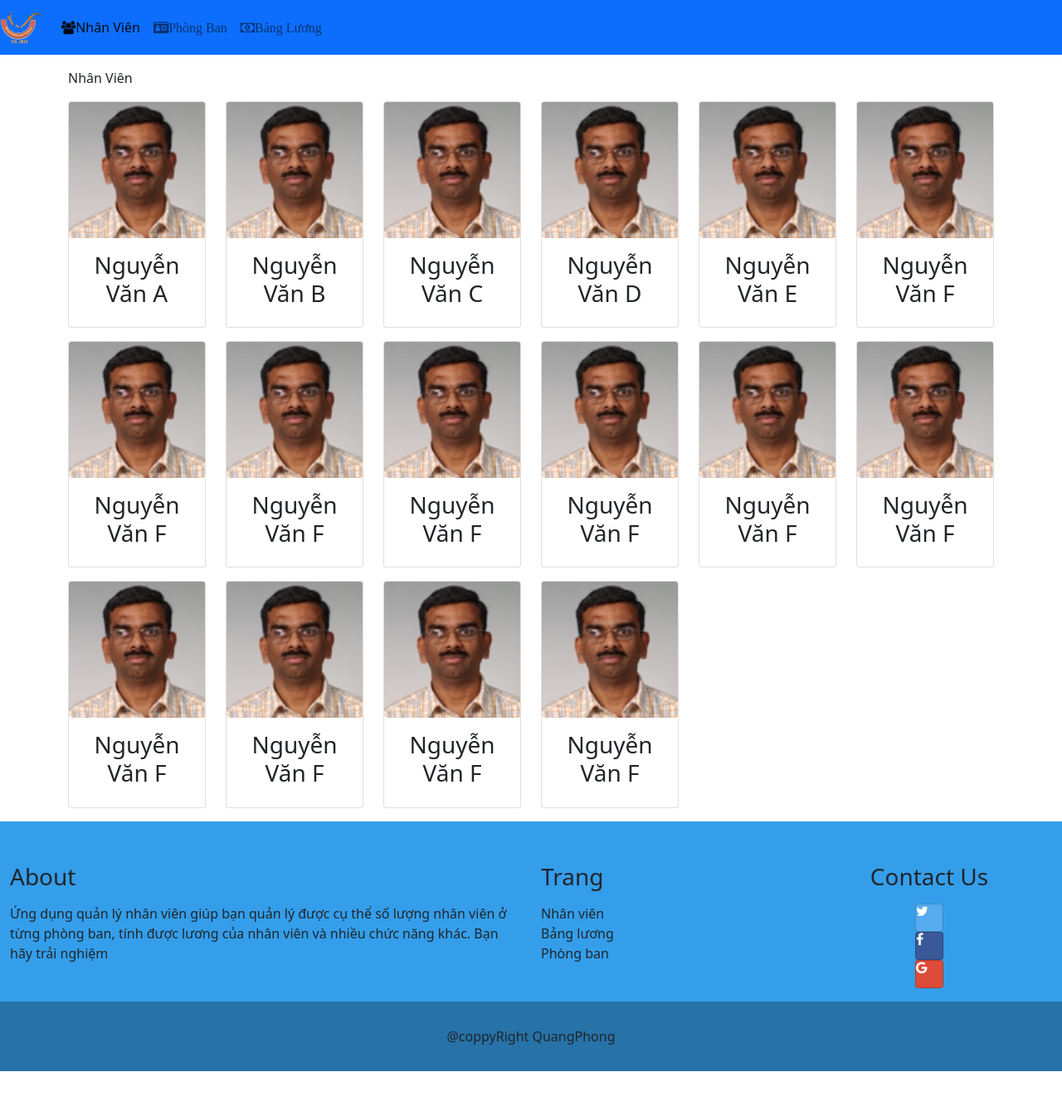
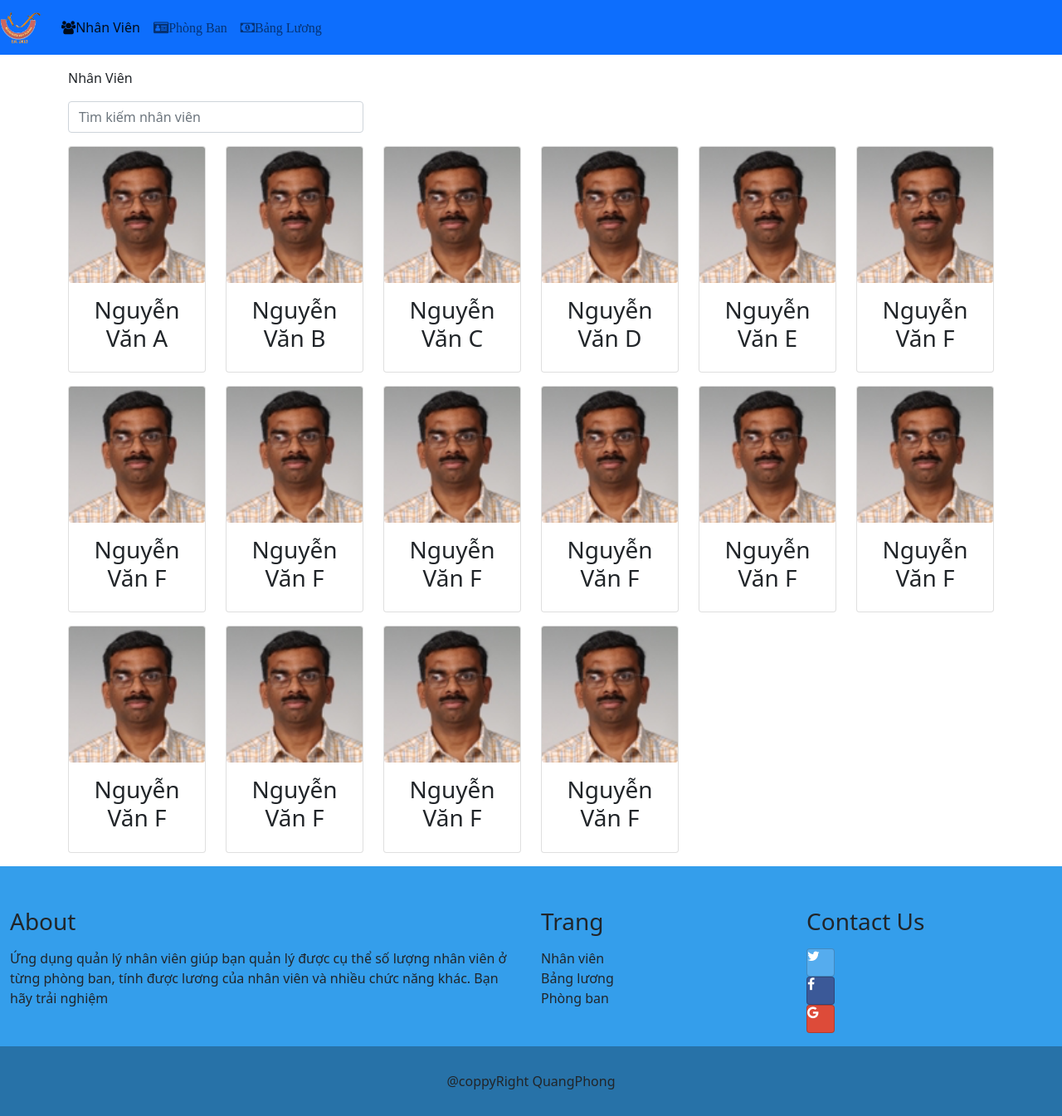
Before and after one commit to Sunghakyo/ReactJS-Emolyee-App, a React (Create React App) app: page /home in a window 1280 px wide. Shown: the whole page at 83% size. Before the commit the page ends 1291 px from the top, so only its background shows below. Built offline with nearby package versions, Linux system fonts and the light colour scheme.

Commit message:
chuc nang nang cao trang nhan vien

```diff
--- a/src/components/DepartMentComponent.js
+++ b/src/components/DepartMentComponent.js
@@ -2,9 +2,8 @@ import { Card, CardTitle, CardBody } from 'reactstrap';
 import { Breadcrumb, BreadcrumbItem } from 'reactstrap';
 import { Link } from "react-router-dom";
 
-
+// component render thẻ phòng ban
 function DepartMent(props) {
-
     const depart = props.departments.map((department) => {
         return (
             <div className="col-12 col-md-6 col-lg-4">
--- a/src/components/FooterComponent.js
+++ b/src/components/FooterComponent.js
@@ -7,11 +7,11 @@ function Footer() {
         <div className="page-footer">
             <div className="container-fluid">
                 <div className="row justify-content-center">
-                    <div className="col-4 col-md-6">
+                    <div className="col-12 col-md-6">
                         <h3 className="mb-3">About</h3>
                         <p>Ứng dụng quản lý nhân viên giúp bạn quản lý được cụ thể số lượng nhân viên ở từng phòng ban, tính được lương của nhân viên và nhiều chức năng khác. Bạn hãy trải nghiệm </p>
                     </div>
-                    <div className="col-4 col-md-3">
+                    <div className="col-12 col-md-3">
                         <h3 className="mb-3">Trang</h3>
                         <ul className="list-unstyled">
                             <li ><Link className="text-reset text-decoration-none" to="/home">Nhân viên</Link> </li>
@@ -19,7 +19,7 @@ function Footer() {
                             <li ><Link className="text-reset text-decoration-none" to="/departments">Phòng ban</Link></li>
                         </ul>
                     </div>
-                    <div className="col-4 col-md-3 text-center">
+                    <div className="col-12 col-md-3 ">
                         <h3 className="mb-3">Contact Us</h3>
                         <ul className="list-unstyled">
                             <li><a href="http://twitter.com" className="btn btn-social-icon btn-twitter fa fa-twitter" > </a></li>
--- a/src/components/HomeComponent.js
+++ b/src/components/HomeComponent.js
@@ -10,11 +10,32 @@ class Home extends React.Component {
         super(props);
         this.state = {
             staffs: this.props.staffs,
+            search: ""
         }
     }
 
+    render() {
+        const handleChangeText = e => {
+            console.log('hi')
+            if (e.target.value === "") {
+                this.setState({
+                    staffs: this.props.staffs,
+                    search: "e.target.value"
+                })
+                return
+            }
+            //  xử lý nếu chưa nhập tên nhân viên tìm kiếm
 
-    render() {
+            let newStaff = [...this.props.staffs]
+            newStaff = newStaff.filter((staff) => staff.name.includes(e.target.value))
+            this.setState({
+                staffs: newStaff,
+                search: e.target.value,
+            })
+            // đặt lại state khi nhập tên nhân viên
+        }
+
+
         const liststaff = this.state.staffs.map((staff, index) => {
             return (
                 <div key={index} className="col-6 col-md-4 col-xl-2 mb-3">
@@ -31,12 +52,18 @@ class Home extends React.Component {
             )
         });
 
+
         return (
             <div className="container">
                 <div className="row ">
                     <Breadcrumb className="mt-3" >
                         <BreadcrumbItem ><Link className="text-reset text-decoration-none" to="/home">Nhân Viên</Link></BreadcrumbItem>
                     </Breadcrumb>
+                </div>
+                <div className="row">
+                    <div className="col-4 align-left mb-3">
+                        <input type="text" className="form-control" placeholder="Tìm kiếm nhân viên" onChange={(e) => handleChangeText(e)} />
+                    </div>
                 </div>
                 <div className="row">
                     {liststaff}
--- a/src/components/MainComponent.js
+++ b/src/components/MainComponent.js
@@ -1,6 +1,6 @@
 import React from 'react';
-import { DEPARTMENTS } from './staffs';
-import { STAFFS } from "./staffs";
+import { DEPARTMENTS } from './Staffs';
+import { STAFFS } from "./Staffs";
 import { Switch, Route, Redirect } from "react-router-dom";
 import Home from './HomeComponent';
 import Header from "./HeaderComponent";
```
Also changed, not shown: src/components/DetailStaffComponent.js (+3 -8 lines).
